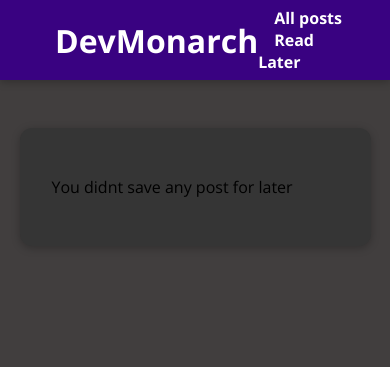
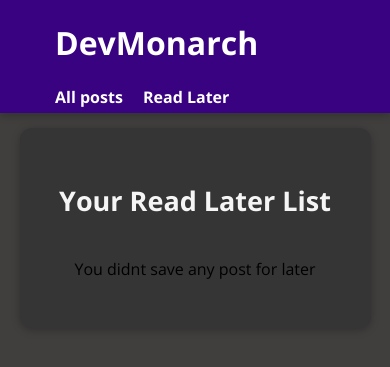
Before and after one commit to MUNACHIW/Nezeix, a Django app: page /read-later in a window 390 px wide. Shown: the top 367 px of the page. Run offline with Django 5.2, Linux system fonts and the light colour scheme; some web fonts are replaced.

Commit message:
responsive design

```diff
--- a/Blog/static/Blog/post-detail.css
+++ b/Blog/static/Blog/post-detail.css
@@ -28,7 +28,7 @@ body {
 
   #summary h2 {
     color: white;
-    font-size: 4.5rem;
+    font-size: 3.2rem;
   }
   @media screen and (max-width:768px) {
     #summary h2 {
--- a/Blog/static/Blog/stored-posts.css
+++ b/Blog/static/Blog/stored-posts.css
@@ -14,20 +14,30 @@
     background:#353535 ;
     width: 90%;
     max-width: 80rem;
+    display: flex;
+    align-items:center ;
+    justify-content: space-evenly;
+    flex-wrap:wrap-reverse ;
+
+  }
+  #stored-post h1{
+    color: whitesmoke;
+    font-size: 20px;
+    font-size: 40px;
   }
   #stored-post ul{
     list-style: none;
     margin: 0;
     padding: 0;
-    width: 100%;
+    width: 60%;
     display: flex;
-    flex-wrap: wrap;
+    flex-direction: column;
   }
   #stored-post li {
-    width: 30%;
+    width: 45%;
     padding: 1rem;
     margin:1rem 0;
-    max-width: 30rem;
+    max-width: 60rem;
   }
   #stored-post  a{
     display: block;
@@ -44,3 +54,19 @@
   #stored-post  a:hover, #stored-post  a:active{
     background-color: #ccc;
   }
+  @media screen and (max-width:1115px) {
+    #stored-post ul{
+      align-items: center;
+    }
+    #stored-post li{
+      width:100% ;
+    }
+  }
+  @media screen and (max-width:504px){
+    #stored-post ul{
+     width: 100%;
+    }
+    #stored-post h1{
+      font-size: 27px;
+    }
+  }
--- a/Blog/templates/Blog/stored-posts.html
+++ b/Blog/templates/Blog/stored-posts.html
@@ -21,5 +21,6 @@ Read Later
             </a></li>
         {% endfor %}
     </ul>
+    <h1>Your Read Later List</h1>
 </section>
 {% endblock %}
--- a/static/app.css
+++ b/static/app.css
@@ -27,10 +27,16 @@ h3 {
   align-items: center;
   padding: 0 10%;
   position: absolute;
+  flex-wrap: wrap;
   top: 0;
   left: 0;
 }
-
+@media screen and (max-width:480px) {
+  #main-navigation{
+    height: auto;
+    padding-bottom: 5px;
+  }
+}
 #main-navigation a {
   text-decoration: none;
   color: white;
```
Also changed, not shown: db.sqlite3.
